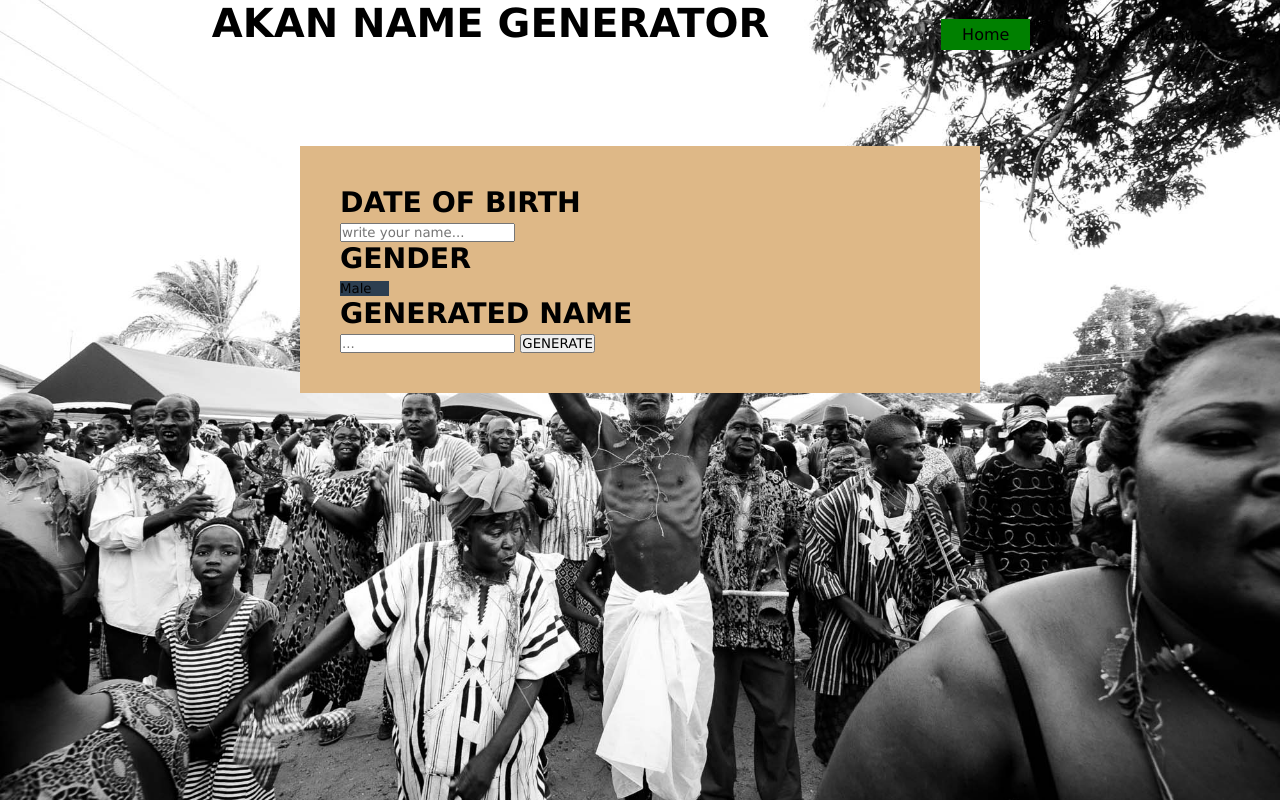
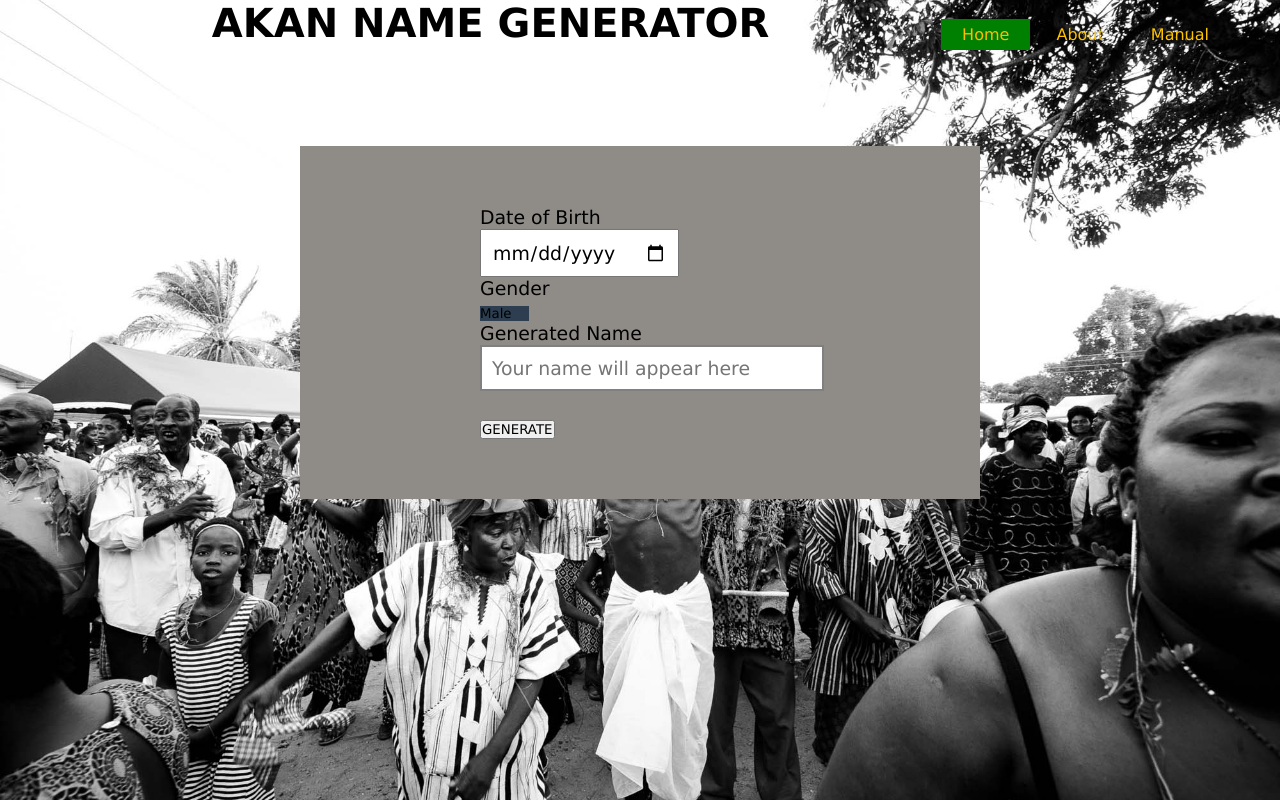
Before and after one commit to BernardMugita/Name-generator, a plain HTML site: page index.html in a window 1280 px wide. Drawn offline with Linux system fonts and the light colour scheme.

Commit message:
This is an update commit on all files on my Name generator project

```diff
--- a/CSS/styles.css
+++ b/CSS/styles.css
@@ -11,14 +11,15 @@ body{
      background-position: center;
      }
 .body{
-    background: burlywood;
+    background: rgb(143, 140, 136);
     width: 50%;
     padding: 40px;
     margin: 100px auto;
     font-family: -apple-system, BlinkMacSystemFont, 'Segoe UI', Roboto, Oxygen, Ubuntu, Cantarell, 'Open Sans', 'Helvetica Neue', sans-serif;
     font-size: 0.5cm;
     color: black;
-    ;}
+    text-align: left;
+    }
 
 select{
     appearance: none;
@@ -29,10 +30,22 @@ select{
 }
 
 form{
+    margin: 20px auto;
+    width: 320px;
     color: black;
     font-family: -apple-system, BlinkMacSystemFont, 'Segoe UI', Roboto, Oxygen, Ubuntu, Cantarell, 'Open Sans', 'Helvetica Neue', sans-serif;
+}
 
+input{
+    padding: 10px;
+    font-size: inherit;
+}
 
+input[type="text"]{
+    display: block;
+    margin-bottom: 25px;
+    width: 100%;
+    border: 2px solid gray;
 }
 
 
@@ -57,19 +70,19 @@ ul li{
 }
 ul li a{
     text-decoration: none;
-    color: black;
+    color: rgb(255, 196, 0);
     padding: 5px 20px;
     border: 1px solid transparent;
     transition: 0.6s ease;
 }
 ul li a:hover{
     background-color: green;
-    color: black;
+    color: rgb(255, 196, 0);
 
 }
 ul li.active a{
     background-color: green;
-    color: black;
+    color: rgb(255, 187, 0);
 }
 
 .main{
@@ -82,6 +95,12 @@ ul li.active a{
    font-family: fantasy;
    font-size: 40px;
 
+}
+iput[type="GENERATE"]{
+    width: 344px;
+    height: 45px;
+    border: none;
+    background: gray;
 }
 /*.Title h1{
     color: white;
--- a/JS/javascript.js
+++ b/JS/javascript.js
@@ -0,0 +1,3 @@
+const Malenames = [ "Kwasi", "Kwadwo" , "Kwabena", "Kwaku", "Yaw", "Kofi", "Kwame"];
+
+const Femalenames = ["Akosua", "Adwoa", "Abonna", "Akua", "Yaa", "Afua", "Ama"];
--- a/index.html
+++ b/index.html
@@ -30,10 +30,10 @@
                     <div class="body">
 
                         <form>
-                            <h2>DATE OF BIRTH</h2>
-                            <input type="text" name="Date-Of-Birth" placeholder="write your name...">
+                            <label>Date of Birth</label>
+                            <input type="date"><br>
 
-                            <h2>GENDER</h2>
+                            <label>Gender</label>
                             <div class="select">
                                 <select name="GENDER" id="GENDER">
                                     <option value="Male">Male</option>
@@ -42,9 +42,9 @@
                                 </select>
                             </div>
 
-                            <h2>GENERATED NAME</h2>
-                            <input type="text" name="Name" placeholder="...">
-                            <button class="btn GENERATE">GENERATE</button>
+                            <label>Generated Name</label>
+                            <input type="text" name="Name" placeholder="Your name will appear here">
+                            <button id="btn-GENERATE">GENERATE</button>
                         </form>
 
 
```
